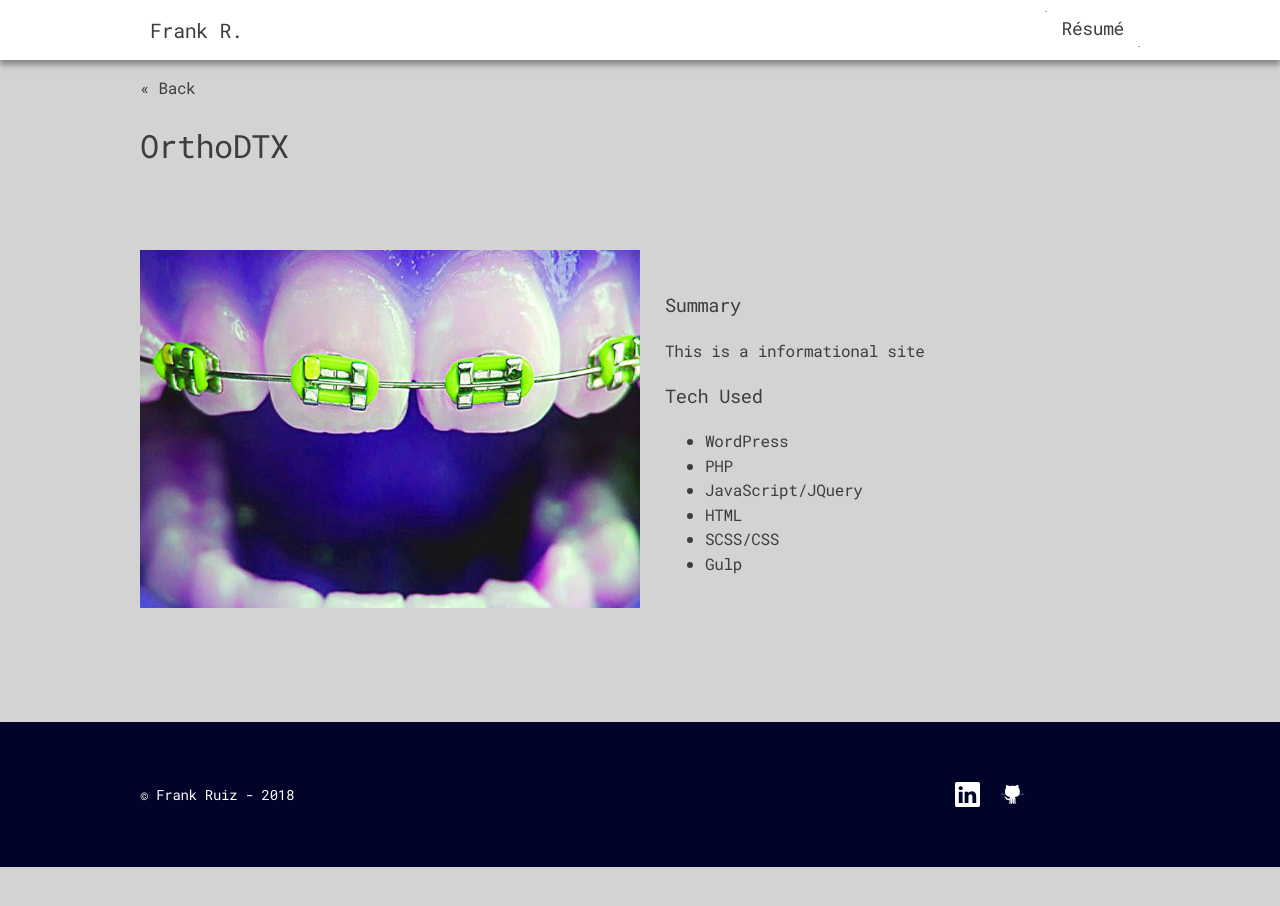
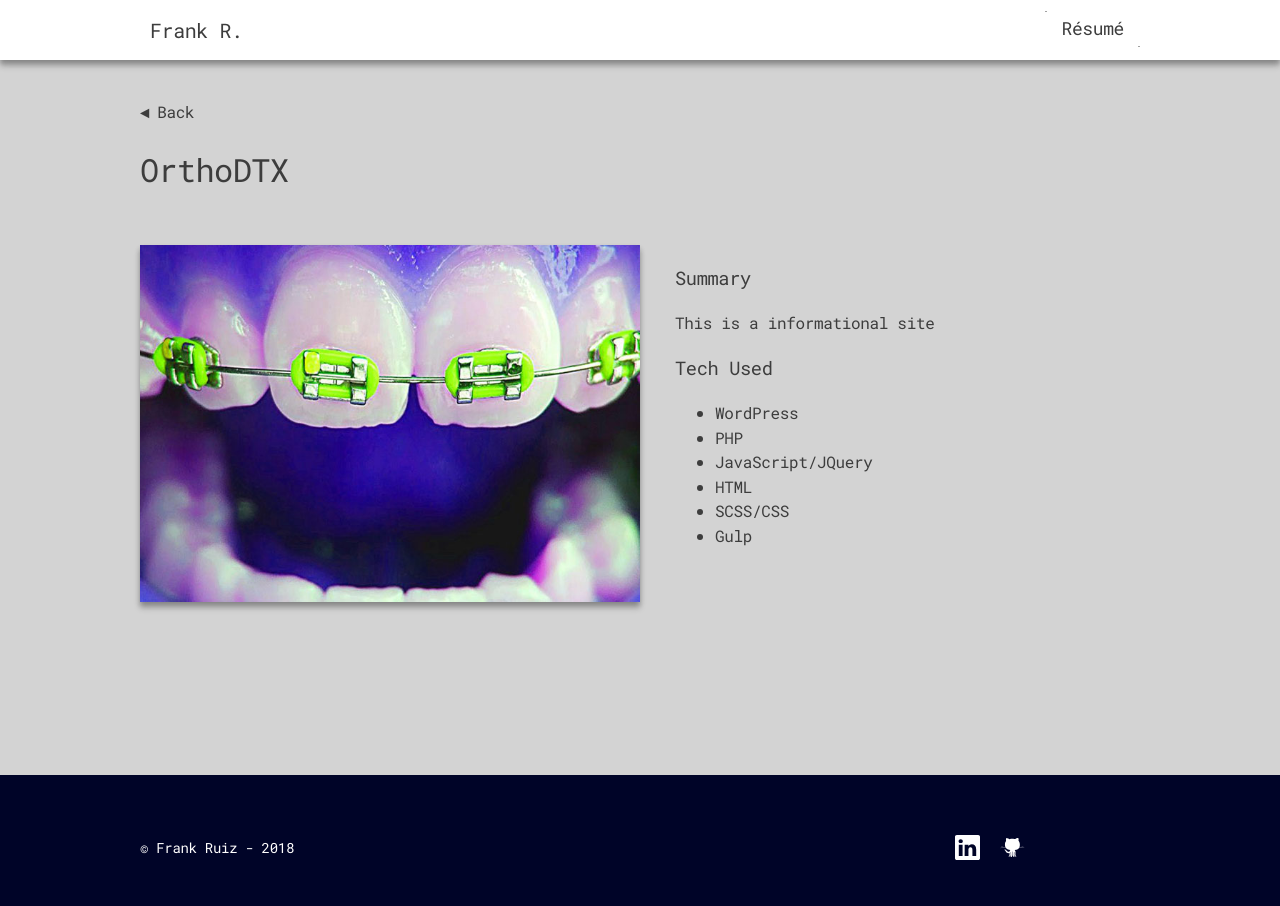
Before and after one commit to FrankRuiiz/portfolio-react, a React (Create React App) app: page /projects/p1 in a window 1280 px wide. Shown: the top 906 px of the page. Before the commit the page ends 867 px from the top, so only its background shows below. Built offline with nearby package versions, Linux system fonts and the light colour scheme.

Commit message:
ProjectDetail - styling tweaks

```diff
--- a/src/App.css
+++ b/src/App.css
@@ -973,11 +973,21 @@ img {
   }
 }
 
+.project-detail {
+  margin: 40px 0 0 0;
+}
+
 .project-detail__inner {
   margin-bottom: 50px;
 }
 
+.project-detail .link--back::before {
+    content: '\25c4';
+    padding-right: 0.5em;
+}
+
 .project-detail__content {
+  margin-top: 50px;
   min-height: 60vh;
   display: -webkit-box;
   display: -ms-flexbox;
@@ -992,9 +1002,11 @@ img {
 .project-detail__image,
 .project-detail__text {
   width: 100%;
+  align-self: flex-start;
 }
 
 .project-detail__image {
+  font-size: 0;
   text-align: center;
 }
 .project-detail__image img {
@@ -1011,7 +1023,7 @@ img {
     width: 50%;
   }
   .project-detail__text {
-    padding: 25px;
+    padding: 0 0 0 35px;
   }
 }
 
--- a/src/components/ProjectDetails.jsx
+++ b/src/components/ProjectDetails.jsx
@@ -13,12 +13,13 @@ const ProjectDetails = props => {
       <div className="project-detail">
         <div className="container project-detail__inner">
           <p>
-            <Link to="/">&laquo; Back</Link>
+            <Link className="link--back" to="/">Back</Link>
           </p>
           <h1>{project.title}</h1>
           <div className="project-detail__content">
             <div className="project-detail__image">
               <img
+                className="shadow"
                 src={`${process.env.PUBLIC_URL}/img/${project.image}`}
                 alt={project.title}
               />
```
